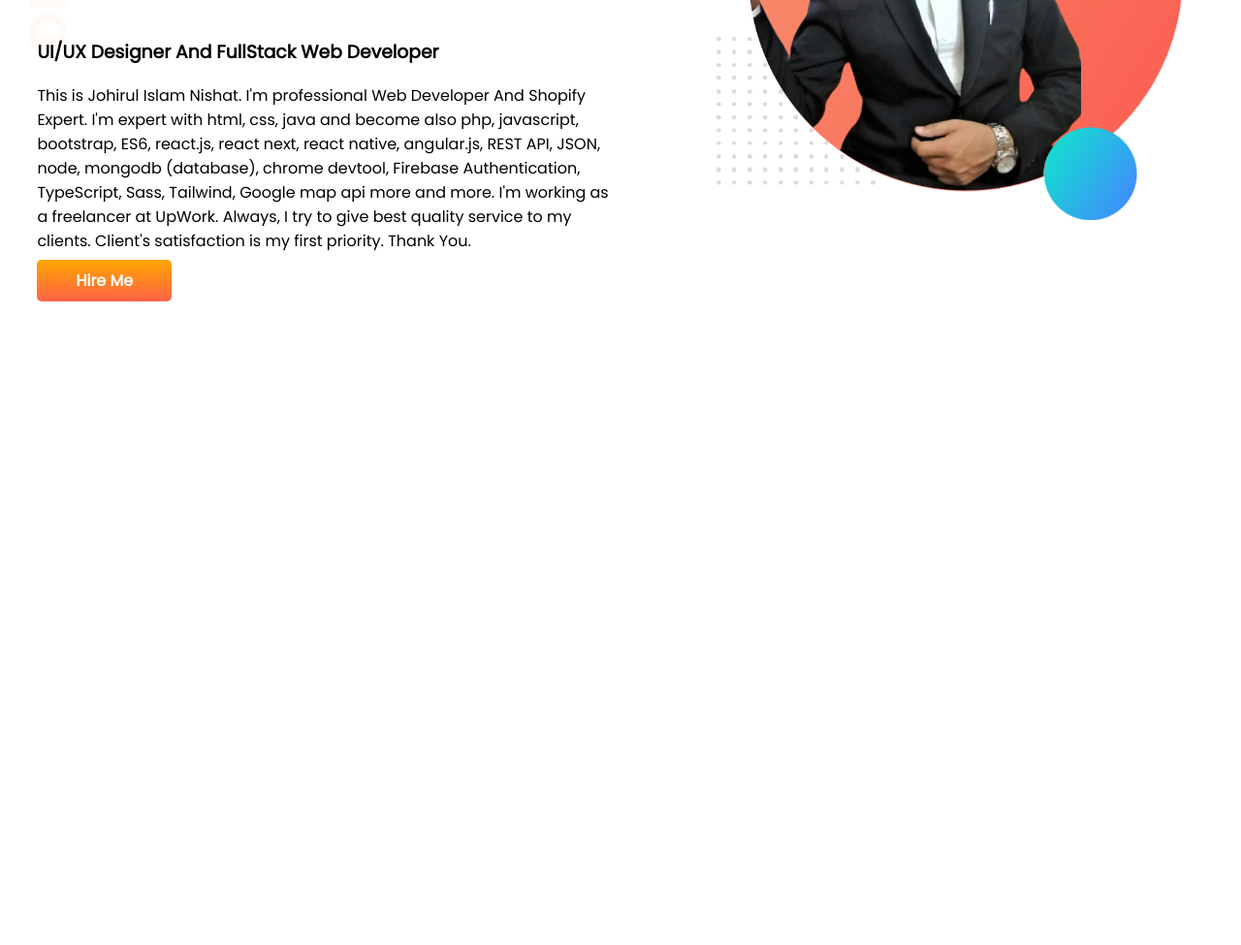
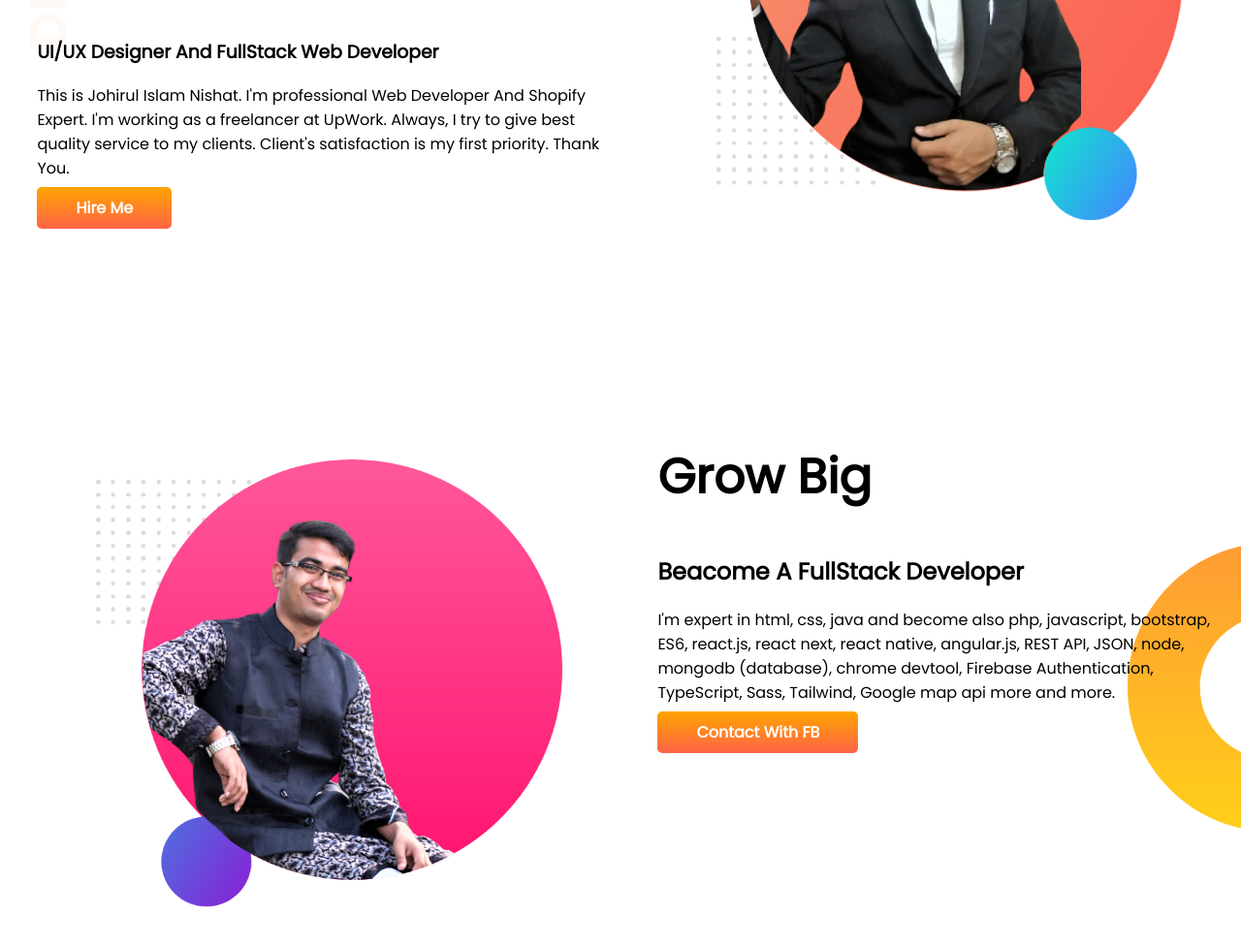
Before and after one commit to johirulislamnishat/developer-portfolio, a plain HTML site: page index.html in a window 1280 px wide. Shown: the part 311-1286 px from the top of the page at 97% size. Before the commit the page ends 800 px from the top, so only its background shows below. Drawn offline with Linux system fonts and the light colour scheme.

Commit message:
grow big

```diff
--- a/index.html
+++ b/index.html
@@ -25,13 +25,8 @@
                 UI/UX Designer And FullStack Web Developer
             </h3>
             <p>
-                This is Johirul Islam Nishat. I'm professional Web Developer And Shopify Expert. I'm expert with html,
-                css,
-                java and become also php, javascript, bootstrap, ES6, react.js, react next, react native, angular.js,
-                REST
-                API, JSON, node, mongodb (database), chrome devtool, Firebase Authentication, TypeScript, Sass,
-                Tailwind,
-                Google map api more and more. I'm working as a freelancer at UpWork. Always, I try to give best quality
+                This is Johirul Islam Nishat. I'm professional Web Developer And Shopify Expert. I'm working as a
+                freelancer at UpWork. Always, I try to give best quality
                 service to my clients. Client's satisfaction is my first priority. Thank You.
             </p>
             <a class="link-btn" target="_blank" href="https://www.linkedin.com/in/johirulislamnishat/">Hire Me</a>
@@ -41,6 +36,33 @@
             <img src="images/Johirul Islam Nishat.png" alt="Johirul Islam Nishat">
         </div>
     </section>
+
+    <section class="grow-big">
+        <div class="half-wedth">
+            <img src="images/Johirul Islam.png" alt="Johirul Islam Nishat">
+        </div>
+        <div class="half-wedth">
+            <h1>
+                Grow Big
+            </h1>
+            <h2>
+                Beacome A FullStack Developer
+            </h2>
+            <p>
+                I'm expert in html,
+                css,
+                java and become also php, javascript, bootstrap, ES6, react.js, react next, react native, angular.js,
+                REST
+                API, JSON, node, mongodb (database), chrome devtool, Firebase Authentication, TypeScript, Sass,
+                Tailwind,
+                Google map api more and more.
+
+            </p>
+            <a class="link-btn" target="_blank" href="https://www.facebook.com/dr.johirulislamn.personal/">Contact With
+                FB
+            </a>
+        </div>
+    </section>
 </body>
 
 </html>
--- a/style.css
+++ b/style.css
@@ -10,6 +10,7 @@ h1{
 }
 section{
     display: flex;
+    margin-bottom: 120px;
 }
 .half-wedth{
     width: 50%;
@@ -32,3 +33,10 @@ section{
     background-repeat: no-repeat;
 
 }
+
+.grow-big{
+    background-image: url(images/dream-bg.png);
+    background-repeat: no-repeat;
+    background-position: right;
+
+}
```
Also changed, not shown: images/Johirul Islam.png (added).
